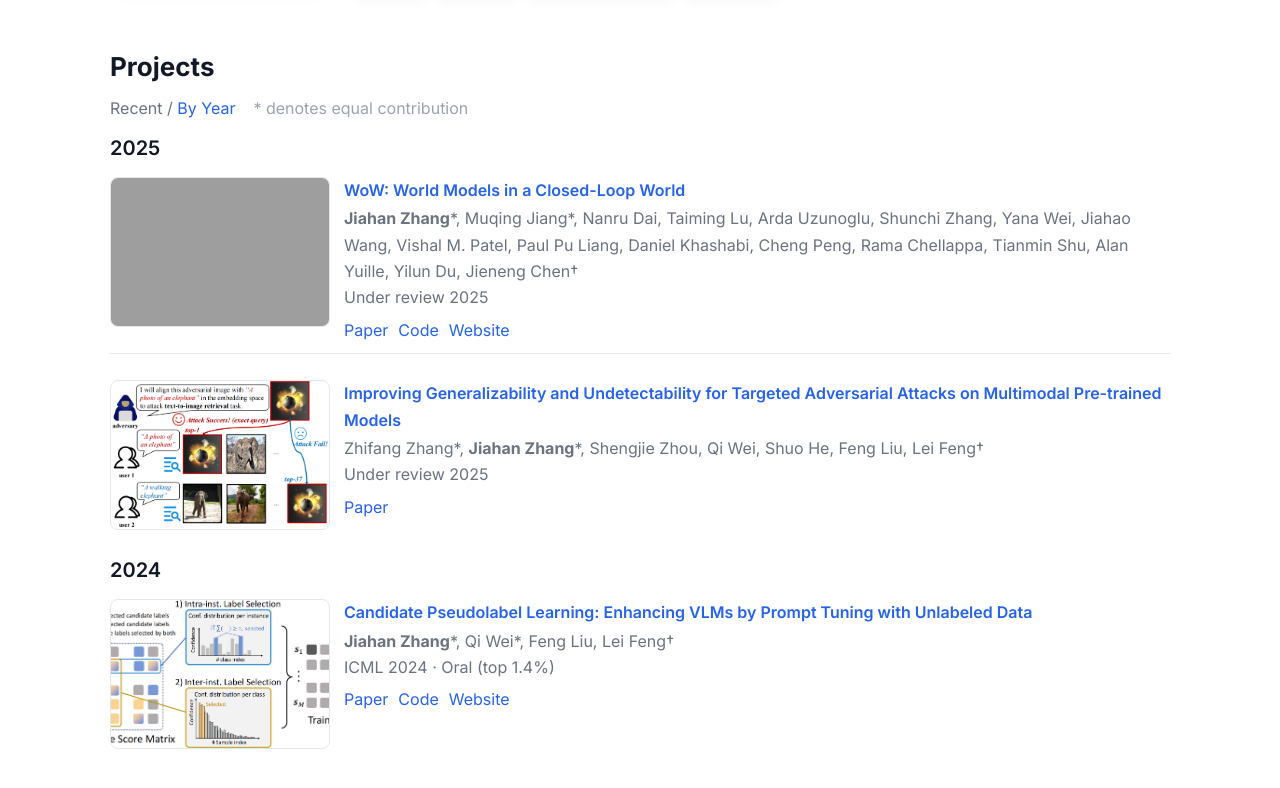
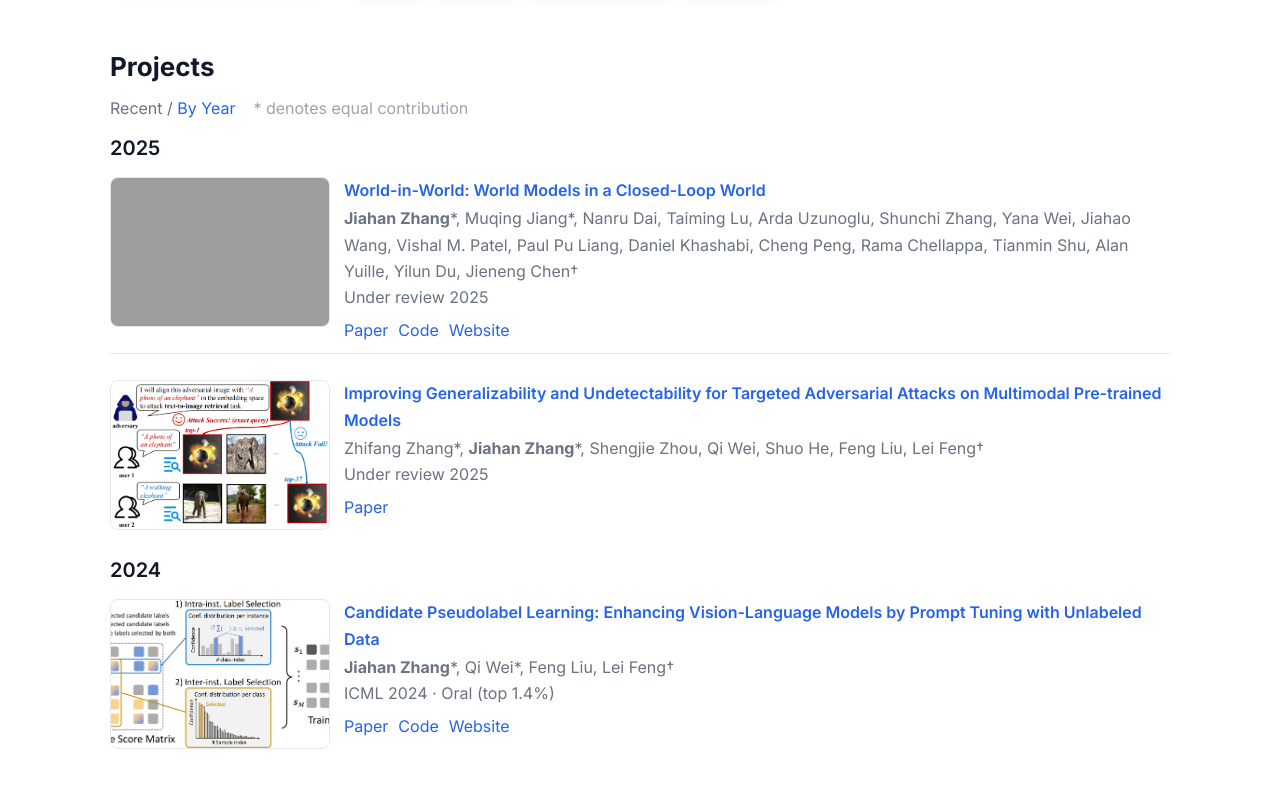
Before and after one commit to vanillaer/vanillaer.github.io, a plain HTML site: page index.html in a window 1280 px wide. Shown: the part 338-1126 px from the top of the page. Drawn offline with Linux system fonts and the light colour scheme; grey boxes are pictures that could not be loaded.

```diff
--- a/index.html
+++ b/index.html
@@ -47,7 +47,7 @@
                 <article class="project-item">
                     <div class="thumb"><img src="https://world-in-world.github.io/media/overview.png" alt="World-in-World thumbnail (placeholder)"></div>
                     <div class="details">
-                        <div class="title"><a href="https://world-in-world.github.io/" target="_blank" rel="noreferrer">WoW: World Models in a Closed-Loop World</a></div>
+                        <div class="title"><a href="https://world-in-world.github.io/" target="_blank" rel="noreferrer">World-in-World: World Models in a Closed-Loop World</a></div>
                         <div class="meta"><strong>Jiahan Zhang</strong>*, Muqing Jiang*, Nanru Dai, Taiming Lu, Arda Uzunoglu, Shunchi Zhang, Yana Wei, Jiahao Wang, Vishal M. Patel, Paul Pu Liang, Daniel Khashabi, Cheng Peng, Rama Chellappa, Tianmin Shu, Alan Yuille, Yilun Du, Jieneng Chen†</div>
                         <div class="meta">Under review 2025</div>
                         <div class="links">
@@ -76,7 +76,7 @@
                 <article class="project-item">
                     <div class="thumb"><img src="assets/media/CPL_overview.png" alt="CPL ICML 2024 thumbnail (placeholder)"></div>
                     <div class="details">
-                        <div class="title"><a href="https://arxiv.org/pdf/2406.10502" target="_blank" rel="noreferrer">Candidate Pseudolabel Learning: Enhancing VLMs by Prompt Tuning with Unlabeled Data</a></div>
+                        <div class="title"><a href="https://arxiv.org/pdf/2406.10502" target="_blank" rel="noreferrer">Candidate Pseudolabel Learning: Enhancing Vision-Language Models by Prompt Tuning with Unlabeled Data</a></div>
                         <div class="meta"><strong>Jiahan Zhang</strong>*, Qi Wei*, Feng Liu, Lei Feng†</div>
                         <div class="meta">ICML 2024 · Oral (top 1.4%)</div>
                         <div class="links">
```
